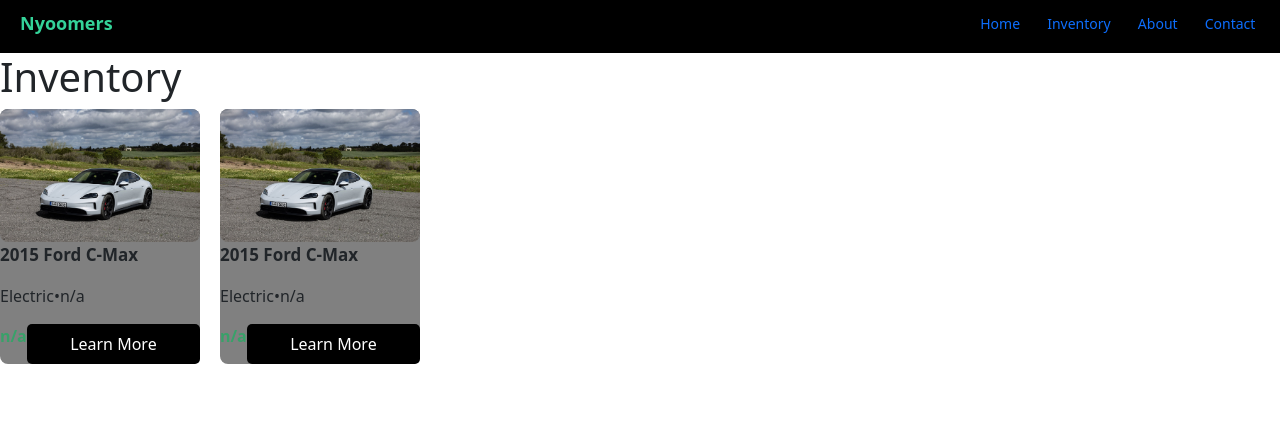
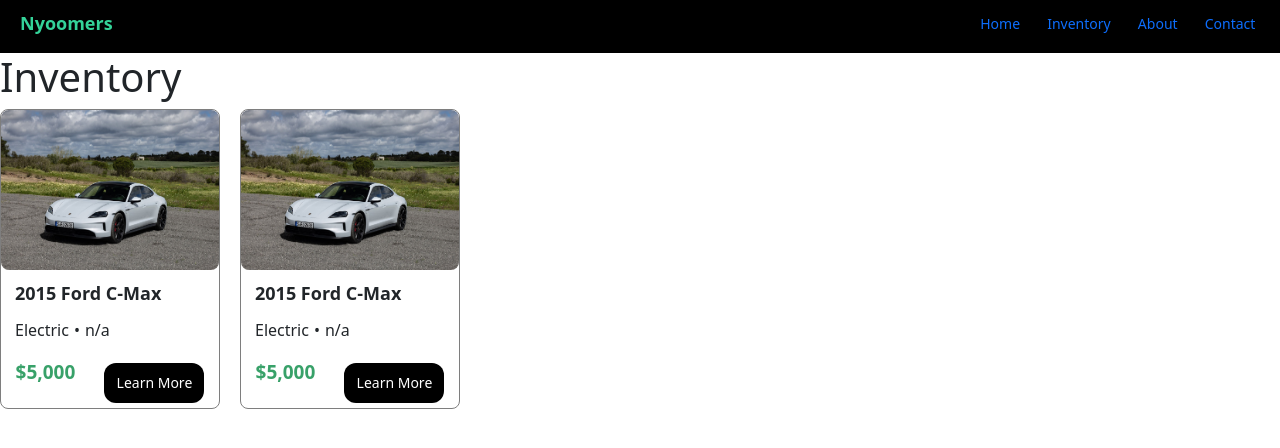
Before and after one commit to kimbencinas/Nyoomers, a React (Vite) app in the folder client/: page /inventory in a window 1280 px wide. Shown: the top 448 px of the page. Built offline with nearby package versions, Linux system fonts and the light colour scheme.

Commit message:
Fix design for inventory cards

```diff
--- a/client/src/components/FeaturedVehicle.jsx
+++ b/client/src/components/FeaturedVehicle.jsx
@@ -14,7 +14,7 @@
             </div>
             <div className="last-row">
                 <p className="vehicle-price">{price}</p>
-                <button>Learn More</button>
+                <button className="learn-more">Learn More</button>
             </div>
         </div>
     )
--- a/client/src/pages/Inventory.jsx
+++ b/client/src/pages/Inventory.jsx
@@ -15,14 +15,14 @@
               image="/assets/image/car_image.jpg"
               powerType="Electric"
               mileage="n/a"
-              price="n/a"
+              price="$5,000"
             />
              <FeaturedVehicle
               title="2015 Ford C-Max"
               image="/assets/image/car_image.jpg"
               powerType="Electric"
               mileage="n/a"
-              price="n/a"
+              price="$5,000"
             />
           </div>
         </div>
--- a/client/src/styles/App.css
+++ b/client/src/styles/App.css
@@ -34,6 +34,7 @@
 .featured-vehicles {
   background-color: white;
   color: black;
+  padding: 14px;
 }
 
 .inventory-button {
--- a/client/src/styles/FeaturedVehicle.css
+++ b/client/src/styles/FeaturedVehicle.css
@@ -1,38 +1,50 @@
 .vehicle-container {
-    background-color: grey !important;
-    width: 200px;
+    background-color: rgb(255, 255, 255);
+    width: 220px;
     border-radius: 8px;
+    border: 1px solid #7e7e7e;
 }
 
 .vehicle-image {
     border-radius: 8px;
     width: 100%;
+    height: 160px;
 }
 
 .vehicle-title {
     font-weight: 700;
-    font-size: 17px;
+    font-size: 18px;
+    padding: 10px 0px 0px 14px;
 }
 
 .middle-row {
     display: flex;
+    align-items: start;
+    gap: 5px;
+    margin-top: -10px;
+    padding: 5px 0px 0px 14px;
 }
 
 .last-row {
     display: flex;
+    justify-content: space-around;
+    align-items: center;
+    padding-bottom: 5px;
 }
 
-button {
+.learn-more {
     background-color: black;
     color: white;
-    border-radius: 18px;
-    width: 10px;
-    height: 30px;
-    font-size: 10px;
+    border-radius: 12px;
+    font-size: 14px;
+    height: 40px;
+    width: 100px;
     border: none;
+    align-self: end;
 }
 
 .vehicle-price {
     color: #38A169;
     font-weight: 600;
+    font-size: 19px;
 }
```
